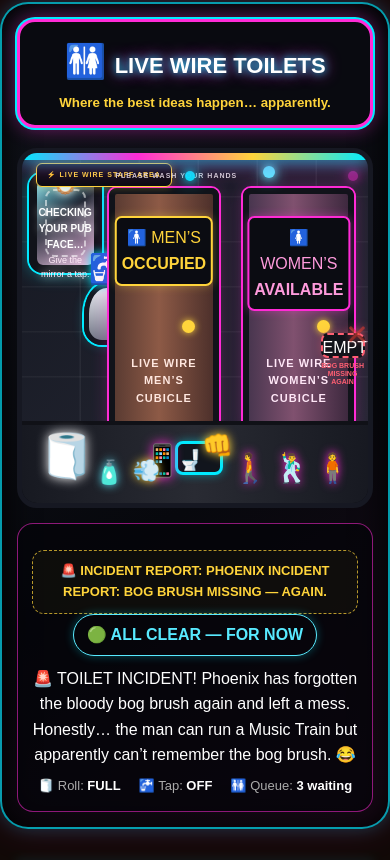
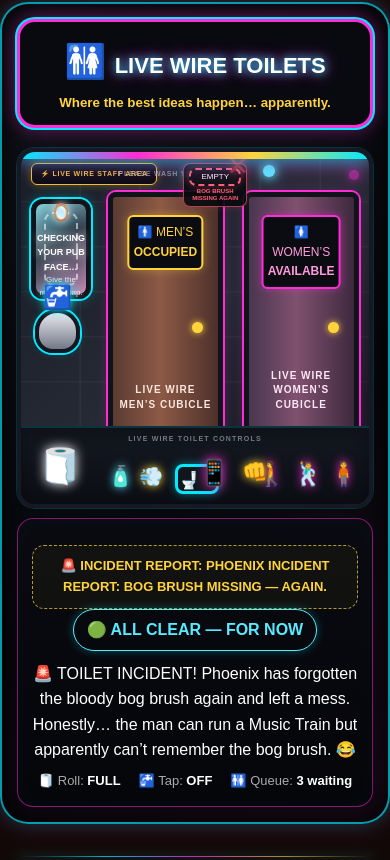
Before and after one commit to livewire2332/Live-Wire-Entertainment-website, a website: page live-wire-bar.html in a window 390 px wide. Shown: the part 3364-4224 px from the top of the page. Drawn offline with Linux system fonts and the light colour scheme; no server answers; a script that the page names is missing.

Commit message:
Polish Live Wire toilet scene into a cohesive pub layout

```diff
--- a/live-wire-bar.html
+++ b/live-wire-bar.html
@@ -169,6 +169,57 @@ border:1px solid rgba(255,218,148,.5);box-shadow:inset 3px 0 5px rgba(255,255,25
 .pub-bottle:nth-child(3n){height:57px;background:linear-gradient(90deg,#493b0d,#a98624 28%,#e0bf55 49%,#766018 73%,#31290a)}.pub-bottle:nth-child(3n)::after{background:linear-gradient(180deg,#fff1b0,#b27d24)}
 @media(max-width:600px){.bar-edge-lights::before{left:2px}.bar-edge-lights::after{right:2px}.pub-bottle{width:20px;height:51px}.pub-bottle:nth-child(2n){height:57px}.pub-bottle:nth-child(3n){height:47px}.bar-hero .logo{padding:4px}}
 @media(prefers-reduced-motion:reduce){.bar-edge-lights::before,.bar-edge-lights::after,.bar-edge-top,.bar-hero .logo{animation:none}}
+
+/* Toilet scene polish — unify the wall, cubicles and control shelf */
+.lw-toilet-scene{min-height:330px;background:linear-gradient(180deg,#171b25 0,#11141d 68%,#0b0d13 100%);border:4px solid #151923;box-shadow:inset 0 0 45px rgba(0,0,0,.7),0 0 0 1px rgba(0,234,255,.18);border-radius:18px}
+.lw-tile-wall{inset:0 0 78px;background:
+linear-gradient(180deg,rgba(255,255,255,.025),transparent 28%),
+repeating-linear-gradient(90deg,transparent 0 58px,rgba(255,255,255,.045) 59px 60px),
+repeating-linear-gradient(0deg,transparent 0 43px,rgba(255,255,255,.035) 44px 45px),
+linear-gradient(135deg,#171b25,#252a35 55%,#151821);}
+/* Remove the competing floating staff plaque and put the hand-wash reminder neatly in the wall. */
+.lw-wall-sign{left:3%;top:12px;padding:4px 8px;font-size:8px;letter-spacing:.7px;opacity:.9}
+.lw-sign-small{left:20%;top:18px;color:#aeb7c4;font-size:8px;letter-spacing:.8px;opacity:.72}
+/* Dedicated vanity zone: mirror + sink stay entirely left of the cubicles. */
+.lw-mirror{left:3%;top:48px;width:17%;height:112px;border-width:5px;border-radius:12px;background:linear-gradient(145deg,#75cbd8,#263341 45%,#b77ba8);box-shadow:0 0 0 2px #00eaff,0 0 14px rgba(0,234,255,.35),inset 0 0 18px rgba(255,255,255,.22)}
+.lw-reflection{font-size:17px}.lw-reflection strong{font-size:9px}.lw-reflection span{font-size:8px}
+.lw-sink{left:4%;top:177px;width:14%;height:48px;border-width:4px;box-shadow:0 0 0 2px #00eaff,0 0 10px rgba(0,234,255,.2)}
+.lw-tap{font-size:23px;top:-34px}
+.lw-water{top:20px;height:0}.lw-water.running{height:28px}
+/* Cubicles share one visual style and sit in a clean row. */
+.lw-door{top:42px;height:232px;border-width:5px;border-radius:8px 8px 2px 2px;box-shadow:0 0 0 2px #ff2bd6,0 0 14px rgba(255,43,214,.22)}
+.lw-door-sign{top:18px;min-width:74px;padding:6px 4px;border-radius:6px;font-size:12px}
+.lw-door-copy{bottom:17px;font-size:10px;line-height:1.45}
+.lw-door-handle{right:15px;top:125px;width:11px;height:11px}
+.lw-door-women{right:3%}
+/* The bog-brush notice becomes a tidy wall plaque instead of sitting on the women's door. */
+.lw-brush-holder{right:28%;top:12px;width:78px;padding:4px 5px;background:rgba(8,10,15,.9);border:1px solid rgba(255,95,114,.65);border-radius:7px;box-shadow:0 0 9px rgba(255,95,114,.16);z-index:6}
+.lw-brush-holder .hook{height:18px;font-size:8px;display:flex;align-items:center;justify-content:center}
+.lw-brush-holder span{font-size:7px;margin-top:2px}
+/* Bottom controls are a single pub-style control shelf, not loose floating objects. */
+.lw-toilet-floor{height:78px;background:linear-gradient(180deg,#151922,#0b0d13);border-top:2px solid rgba(0,234,255,.18);box-shadow:inset 0 8px 18px rgba(0,0,0,.35)}
+.lw-toilet-floor::before{content:"LIVE WIRE TOILET CONTROLS";position:absolute;left:50%;top:5px;transform:translateX(-50%);font-size:7px;font-weight:900;letter-spacing:1.2px;color:#727b89}
+.lw-roll-area{left:7%;bottom:10px;gap:6px}.lw-roll{font-size:35px}.lw-roll-copy{font-size:9px}
+.lw-soap{left:27%;bottom:12px;font-size:20px}.lw-dryer{left:35%;bottom:12px;font-size:19px}
+.lw-flush{right:42%;bottom:10px;width:50px;height:30px;font-size:17px}
+.lw-phone{left:51%;bottom:12px;font-size:25px}.lw-knock{right:27%;top:auto;bottom:16px;font-size:21px}
+.lw-toilet-queue{right:4%;bottom:11px;font-size:27px;gap:6px}
+/* Keep the incident console visually tied to the scene. */
+.lw-toilet-console{margin-top:10px;border:1px solid rgba(255,43,214,.5);background:linear-gradient(180deg,rgba(10,11,17,.94),rgba(5,6,10,.96));box-shadow:inset 0 0 24px rgba(0,234,255,.025)}
+@media(max-width:650px){
+ .lw-toilet-scene{min-height:360px}
+ .lw-wall-sign{left:3%;top:11px;font-size:7px}
+ .lw-sign-small{left:28%;top:16px;font-size:7px}
+ .lw-mirror{left:3%;top:47px;width:17%;height:100px}
+ .lw-sink{left:4%;top:157px;width:13%;height:44px}
+ .lw-door{right:42%;top:40px;width:33%;height:242px}
+ .lw-door-women{right:3%;width:33%}
+ .lw-brush-holder{right:35%;top:11px;width:64px}
+ .lw-brush-holder span{font-size:6px}
+ .lw-roll-area{left:5%}.lw-roll-copy{display:none}
+ .lw-soap{left:25%}.lw-dryer{left:34%}.lw-flush{right:43%;width:44px}.lw-phone{left:51%}.lw-knock{right:29%}
+ .lw-toilet-queue{right:3%;font-size:24px}
+}
 </style>
 </head>
 <body>
```
